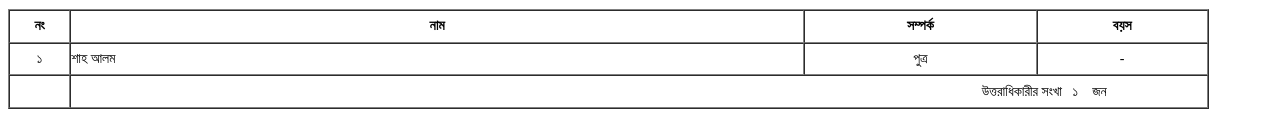
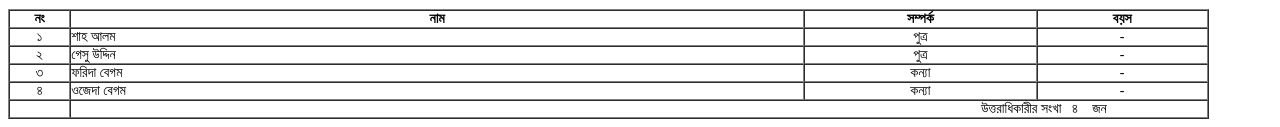
Before and after one commit to bastaup/index.php-onlinetrack-warish_onosondan-tid-20242633813007989, a plain HTML site: page index.html in a window 1280 px wide. Shown: the part 704-831 px from the top of the page. Drawn offline with Linux system fonts and the light colour scheme.

Commit message:
Update index.html

```diff
--- a/index.html
+++ b/index.html
@@ -182,10 +182,28 @@
 						<td style=""> শাহ আলম</td>
 						<td style="text-align:center;">পুত্র</td>
 						<td style="text-align:center;" >-</td>
+									</tr>
+								<tr>
+						<td style="text-align:center;">২</td>
+						<td style=""> গেসু উদ্দিন</td>
+						<td style="text-align:center;">পুত্র</td>
+						<td style="text-align:center;" >-</td>
+									</tr>
+								<tr>
+						<td style="text-align:center;">৩</td>
+						<td style=""> ফরিদা বেগম</td>
+						<td style="text-align:center;">কন্যা</td>
+						<td style="text-align:center;" >-</td>
+									</tr>
+								<tr>
+						<td style="text-align:center;">৪</td>
+						<td style="">ওজেদা বেগম</td>
+						<td style="text-align:center;">কন্যা</td>
+						<td style="text-align:center;" >-</td>
 					</tr>
 										<tr>
 					 <td></td>
-					 <td colspan='3' style="text-align:right;padding-right:100px;">উত্তরাধিকারীর সংখা <span id=''>&nbsp;&nbsp;১&nbsp;&nbsp;</span>&nbsp;&nbsp;জন</td>
+					 <td colspan='3' style="text-align:right;padding-right:100px;">উত্তরাধিকারীর সংখা <span id=''>&nbsp;&nbsp;৪&nbsp;&nbsp;</span>&nbsp;&nbsp;জন</td>
 					</tr>
 
 
```
